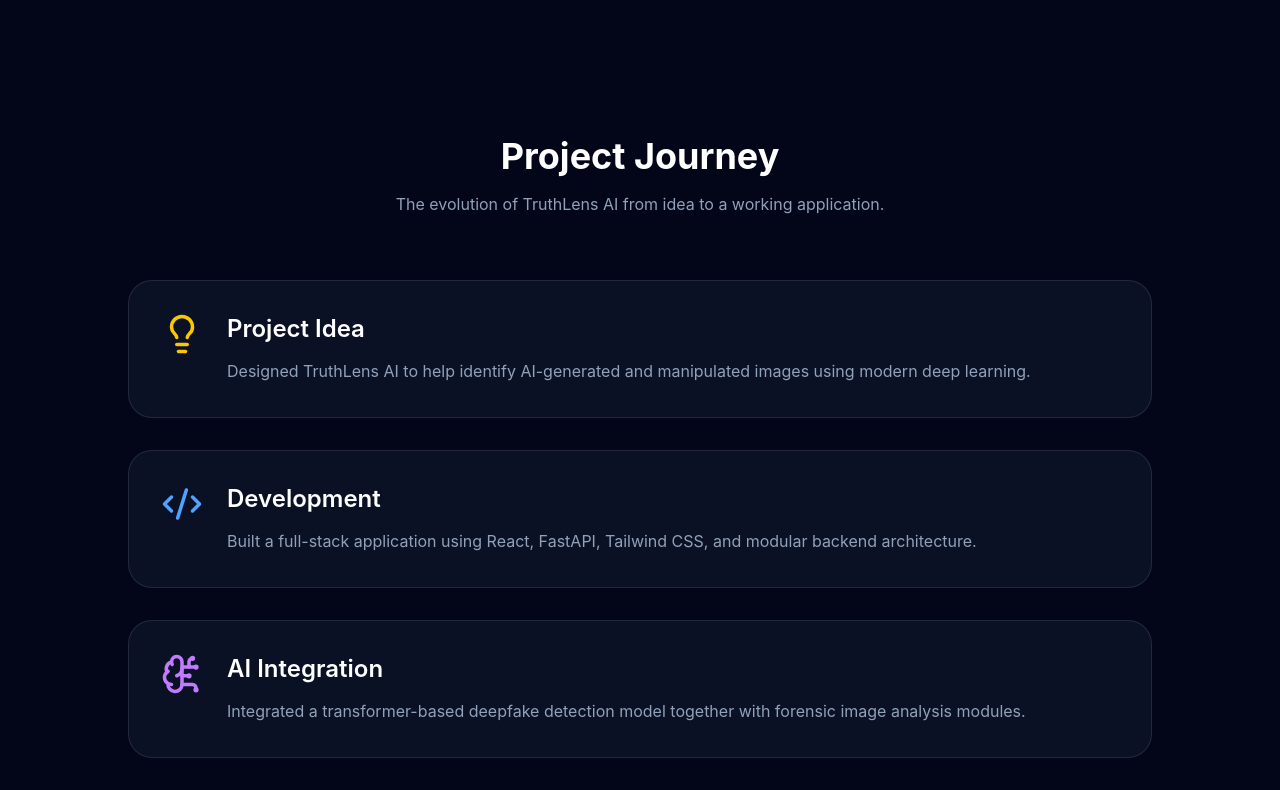
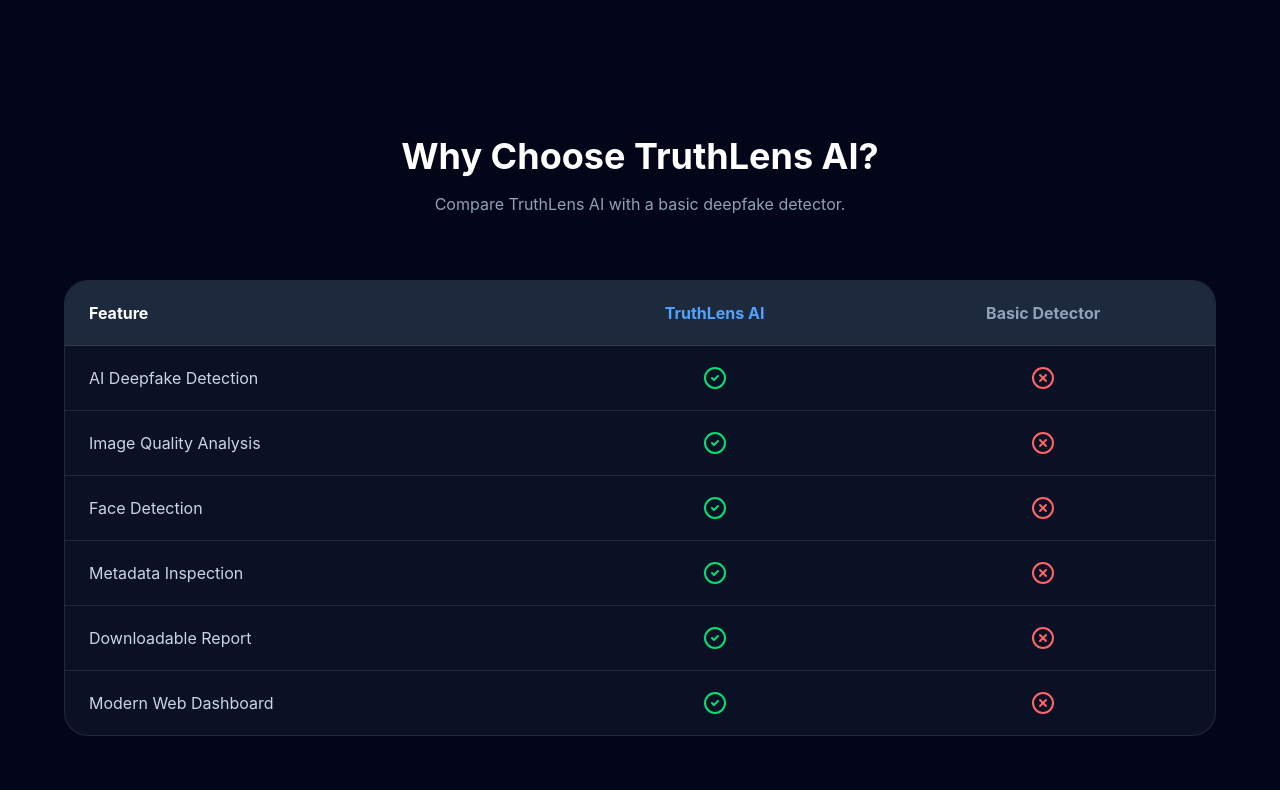
Before and after one commit to aryansingh192005/truthlens-ai, a React (Vite) app in the folder client/: page / in a window 1280 px wide. Shown: the part 4100-4890 px from the top of the page. Built offline with nearby package versions, Linux system fonts and the light colour scheme.

Commit message:
feat: add comparison section and complete homepage layout

```diff
--- /dev/null
+++ b/client/src/components/ComparisonTable.jsx
@@ -0,0 +1,133 @@
+import { CheckCircle2, XCircle } from "lucide-react";
+
+export default function ComparisonTable() {
+  const rows = [
+    {
+      feature: "AI Deepfake Detection",
+      truthlens: true,
+      traditional: false,
+    },
+    {
+      feature: "Image Quality Analysis",
+      truthlens: true,
+      traditional: false,
+    },
+    {
+      feature: "Face Detection",
+      truthlens: true,
+      traditional: false,
+    },
+    {
+      feature: "Metadata Inspection",
+      truthlens: true,
+      traditional: false,
+    },
+    {
+      feature: "Downloadable Report",
+      truthlens: true,
+      traditional: false,
+    },
+    {
+      feature: "Modern Web Dashboard",
+      truthlens: true,
+      traditional: false,
+    },
+  ];
+
+  return (
+    <section className="bg-slate-950 px-6 py-24">
+      <div className="mx-auto max-w-6xl">
+
+        <div className="mb-16 text-center">
+
+          <h2 className="text-4xl font-bold text-white">
+            Why Choose TruthLens AI?
+          </h2>
+
+          <p className="mt-4 text-slate-400">
+            Compare TruthLens AI with a basic deepfake detector.
+          </p>
+
+        </div>
+
+        <div className="overflow-hidden rounded-3xl border border-white/10 bg-slate-900/70">
+
+          <table className="w-full">
+
+            <thead className="bg-slate-800">
+
+              <tr>
+
+                <th className="px-6 py-5 text-left text-white">
+                  Feature
+                </th>
+
+                <th className="px-6 py-5 text-center text-blue-400">
+                  TruthLens AI
+                </th>
+
+                <th className="px-6 py-5 text-center text-slate-400">
+                  Basic Detector
+                </th>
+
+              </tr>
+
+            </thead>
+
+            <tbody>
+
+              {rows.map((row, index) => (
+                <tr
+                  key={index}
+                  className="border-t border-white/10"
+                >
+
+                  <td className="px-6 py-5 text-slate-300">
+                    {row.feature}
+                  </td>
+
+                  <td className="px-6 py-5 text-center">
+
+                    {row.truthlens ? (
+                      <CheckCircle2
+                        className="mx-auto text-green-400"
+                        size={24}
+                      />
+                    ) : (
+                      <XCircle
+                        className="mx-auto text-red-400"
+                        size={24}
+                      />
+                    )}
+
+                  </td>
+
+                  <td className="px-6 py-5 text-center">
+
+                    {row.traditional ? (
+                      <CheckCircle2
+                        className="mx-auto text-green-400"
+                        size={24}
+                      />
+                    ) : (
+                      <XCircle
+                        className="mx-auto text-red-400"
+                        size={24}
+                      />
+                    )}
+
+                  </td>
+
+                </tr>
+              ))}
+
+            </tbody>
+
+          </table>
+
+        </div>
+
+      </div>
+    </section>
+  );
+}
--- a/client/src/pages/Home.jsx
+++ b/client/src/pages/Home.jsx
@@ -5,6 +5,7 @@
 import TechStack from "../components/TechStack";
 import PerformanceMetrics from "../components/PerformanceMetrics";
 import SupportedFormats from "../components/SupportedFormats";
+import ComparisonTable from "../components/ComparisonTable";
 import ProjectTimeline from "../components/ProjectTimeline";
 import HowItWorks from "../components/HowItWorks";
 import CTA from "../components/CTA";
@@ -35,6 +36,8 @@
 
         <SupportedFormats />
 
+        <ComparisonTable />
+
         <ProjectTimeline />
 
         <HowItWorks />
```
